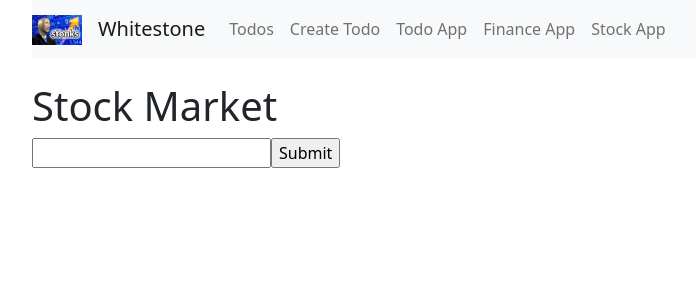
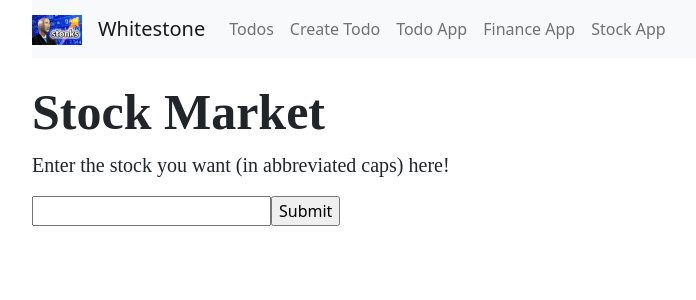
Before and after one commit to VincentWang001/CalHacks, a React (Create React App) app in the folder whitestone/: page /Stock in a window 1280 px wide. Shown: the top 300 px of the page, without its empty margins (50-746 px from the left). Built offline with nearby package versions, Linux system fonts and the light colour scheme; no server answers.

Commit message:
stylistic changes

```diff
--- a/whitestone/src/components/stockInfo.js
+++ b/whitestone/src/components/stockInfo.js
@@ -1,6 +1,18 @@
 import React from 'react';
 import Plot from 'react-plotly.js';
 import StockFinder from './finance';
+import styled from 'styled-components';
+
+const StyledH1 = styled.h1`
+    font-weight: bold;
+    font-size: 50px;
+    font-family: "Times New Roman", Times, Serif;
+`
+const StyledP = styled.p`
+    font-weight: normal;
+    font-size: 20px;
+    font-family: "Times New Roman", Times, Serif;
+`
 
 class Stock extends React.Component {
     constructor(props) {
@@ -87,14 +99,14 @@ class Stock extends React.Component {
     render() {
         return (
             <div>
-                <h1>Stock Market</h1>
+                <StyledH1>Stock Market</StyledH1>
+                <StyledP>Enter the stock you want (in abbreviated caps) here!</StyledP>
                 <input type="text"
                     value={this.state.stock}
                     onChange={this.onChangeStock}
                 />
                 <input type="submit" value="Submit" onClick={this.onStockSubmit.bind(this)} />
                 {this.state.isSubmitted && <div>
-                    <p>{this.state.stock}</p>
                     <p>Stock price (as of closing price on {this.state.latestDate}): ${this.state.price}</p>
                 </div>}
                 {this.state.isSubmitted && <Plot
```
